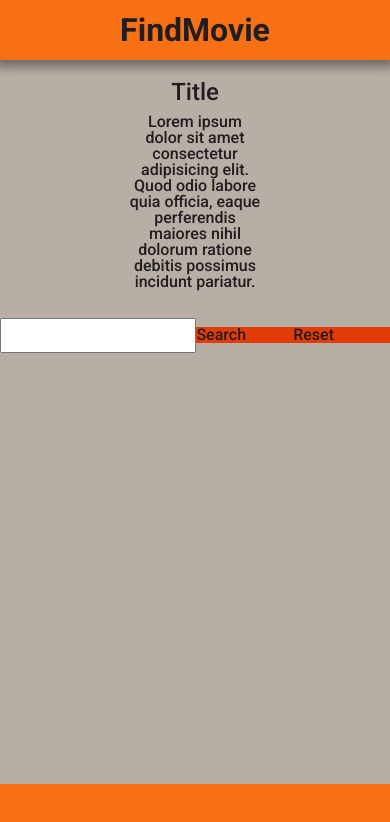
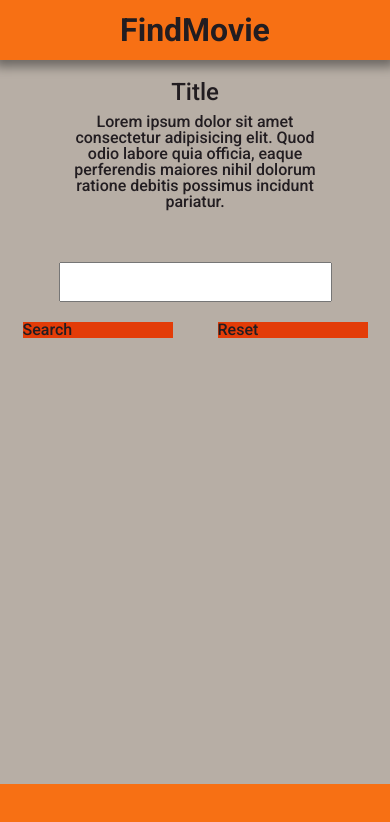
Before and after one commit to ronycastroc/find-movie-fullstack, a React (Create React App) app in the folder find-movie-front/: page / in a window 390 px wide. Shown: the top 822 px of the page. Built offline with nearby package versions, Linux system fonts and the light colour scheme.

Commit message:
style: layout responsive

```diff
--- a/find-movie-front/src/components/Button/button.scss
+++ b/find-movie-front/src/components/Button/button.scss
@@ -4,6 +4,10 @@
   border-color: #e33c08;
   color: #221d21;
   transition: 0.4s;
+
+  @media (max-width: 750px) {
+    margin-bottom: 10px;
+  }
 
   &:hover {
     background-color: #f77014;
--- a/find-movie-front/src/components/Movie/movie.scss
+++ b/find-movie-front/src/components/Movie/movie.scss
@@ -6,8 +6,17 @@
   justify-content: center;
   padding-bottom: 100px;
 
+  @media (max-width: 750px) {
+    flex-direction: column-reverse;
+    align-items: center;
+  }
+
   .info {
     width: 40%;
+
+    @media (max-width: 750px) {
+      width: 80%;
+    }
   }
 
   .poster {
@@ -15,6 +24,12 @@
     display: flex;
     justify-content: center;
     align-items: center;
+
+    @media (max-width: 750px) {
+      margin-bottom: 20px;
+      width: 100%;
+      margin-top: -40px;
+    }
   }
 
   h1 {
--- a/find-movie-front/src/components/Search/Search.js
+++ b/find-movie-front/src/components/Search/Search.js
@@ -35,9 +35,11 @@ export const Search = () => {
         name="search"
         value={movieTitle}
         onChange={(e) => setMovieTitle(e.target.value)}
-        required/>
-      <Button onClick={handleSearch}>Search</Button>
-      <Button onClick={handleReset}>Reset</Button>
+        required />
+      <div className='buttons'>
+        <Button onClick={handleSearch}>Search</Button>
+        <Button onClick={handleReset}>Reset</Button>
+      </div>
     </div>
   );
 }
--- a/find-movie-front/src/components/Search/search.scss
+++ b/find-movie-front/src/components/Search/search.scss
@@ -7,8 +7,34 @@
   margin: 0 auto;
   margin-top: 20px;
 
+  @media (max-width: 750px) {
+    flex-direction: column;
+    justify-content: center;
+    align-items: center;
+    height: 150px;
+    width: 100%;
+  }
+
   input {
     height: 70%;
     width: 300px;
+
+    @media (max-width: 750px) {
+      height: 40px;
+      width: 70vw;
+      margin-bottom: 20px;
+    }
+  }
+
+  .buttons {
+    width: 50%;
+    display: flex;
+    justify-content: space-around;
+    align-items: center;
+    @media (max-width: 750px) {
+      width: 100%;
+      display: flex;
+      justify-content: space-around;
+    }
   }
 }
--- a/find-movie-front/src/components/Title/title.scss
+++ b/find-movie-front/src/components/Title/title.scss
@@ -2,6 +2,10 @@
   width: 60%;
   margin: 0 auto;
   margin-top: 20px;
+
+  @media (max-width: 750px) {
+    width: 90%;
+  }
 
   h1 {
     color: #221d21;
```
